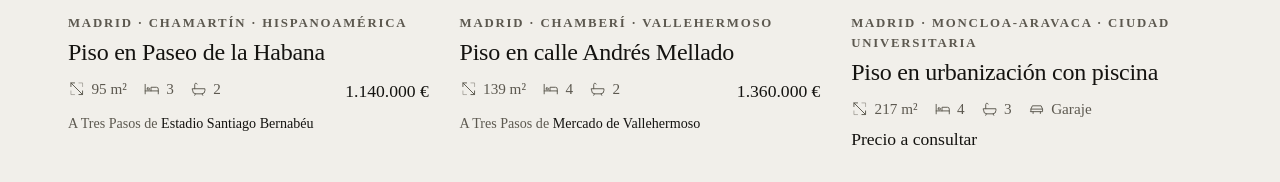
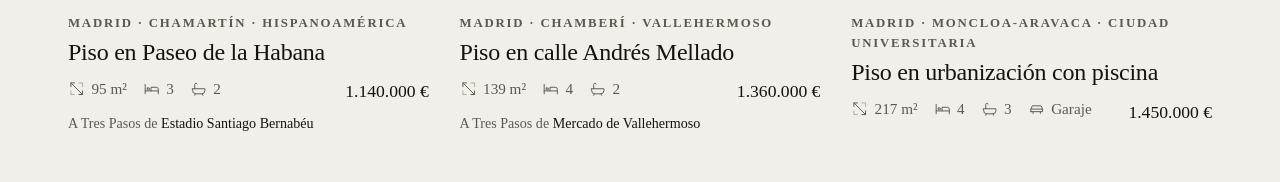
Before and after one commit to TresPasos/tucasaentrespasos, a plain HTML site: page index.html in a window 1280 px wide. Shown: the part 4768-4950 px from the top of the page. Drawn offline with Linux system fonts and the light colour scheme.

Commit message:
TP-023: precio 1.450.000 €
Co-Authored-By: Claude Opus 5.5 <noreply@anthropic.com>
Claude-Session: https://claude.ai/code/session_015Y8y7r1tvuVC4C2RTrtMRZ

```diff
--- a/index.html
+++ b/index.html
@@ -1423,7 +1423,7 @@ textarea{resize:vertical;min-height:120px}
       id: "tp-023", ref: "TP-023", real: true, estado: "En venta",
       titulo: "Piso en urbanización con piscina",
       barrio: "ciudad-universitaria", chip: "Moncloa-Aravaca", zona: "Ciudad Universitaria",
-      precio: null, m2: 217, dorm: 4, banos: 3,
+      precio: 1450000, m2: 217, dorm: 4, banos: 3,
       fotos: ["fotos/tp023-01.jpg", "fotos/tp023-02.jpg", "fotos/tp023-03.jpg", "fotos/tp023-04.jpg", "fotos/tp023-05.jpg", "fotos/tp023-06.jpg", "fotos/tp023-07.jpg", "fotos/tp023-08.jpg", "fotos/tp023-09.jpg", "fotos/tp023-10.jpg", "fotos/tp023-11.jpg", "fotos/tp023-13.jpg", "fotos/tp023-14.jpg", "fotos/tp023-15.jpg", "fotos/tp023-16.jpg", "fotos/tp023-17.jpg", "fotos/tp023-18.jpg", "fotos/tp023-19.jpg", "fotos/tp023-20.jpg", "fotos/tp023-plano.jpg"],
       fotoCaps: { 19: "Plano de la vivienda" },
       claves: [["217", "m² construidos"], ["4", "dormitorios"], ["3", "baños"], ["1", "plaza de garaje"], ["4.ª", "planta exterior con ascensor"]],
```
